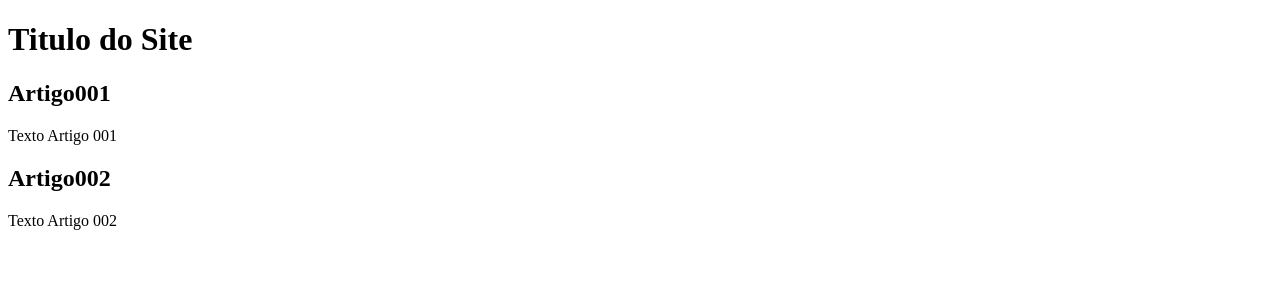
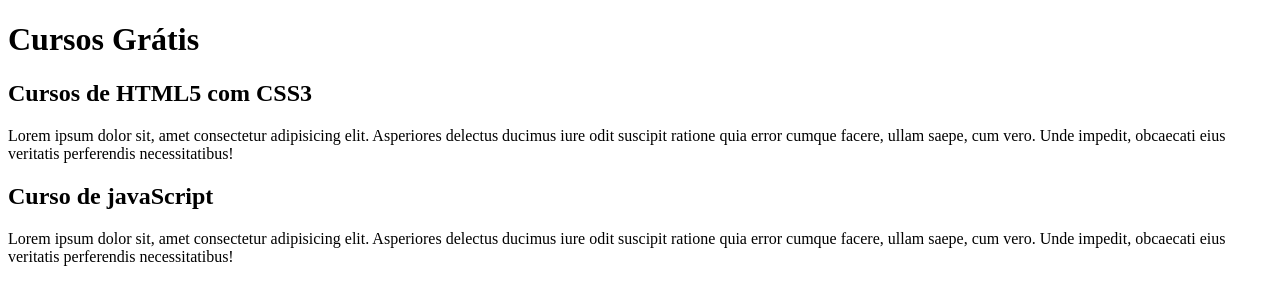
Before and after one commit to porcel1910/projeto-site, a plain HTML site: page index.html in a window 1280 px wide. Drawn offline with Linux system fonts and the light colour scheme.

Commit message:
Comecei o conteúdo

```diff
--- a/index.html
+++ b/index.html
@@ -9,15 +9,19 @@
 <body>
     <main>
         <header>
-            <h1>Titulo do Site</h1>
+            <h1>Cursos Grátis</h1>
         </header>
         <article>
-            <h2>Artigo001</h2>
-            <p>Texto Artigo 001</p>
+            <h2>Cursos de HTML5 com CSS3</h2>
+            <p>Lorem ipsum dolor sit, amet consectetur adipisicing elit.
+            Asperiores delectus ducimus iure odit suscipit ratione quia error cumque facere,
+             ullam saepe, cum vero. Unde impedit, obcaecati eius veritatis perferendis necessitatibus!</p>
         </article>
         <article>
-            <h2>Artigo002</h2>
-            <p>Texto Artigo 002</p>
+            <h2>Curso de javaScript</h2>
+            <p>Lorem ipsum dolor sit, amet consectetur adipisicing elit.
+             Asperiores delectus ducimus iure odit suscipit ratione quia error cumque facere,
+             ullam saepe, cum vero. Unde impedit, obcaecati eius veritatis perferendis necessitatibus!</p>
         </article>
     </main>
 </body>
```
